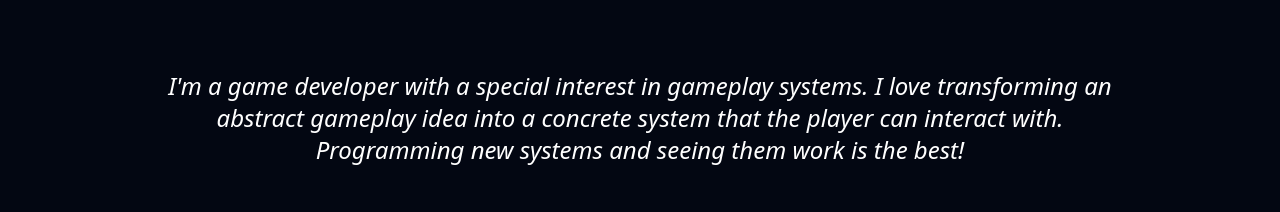
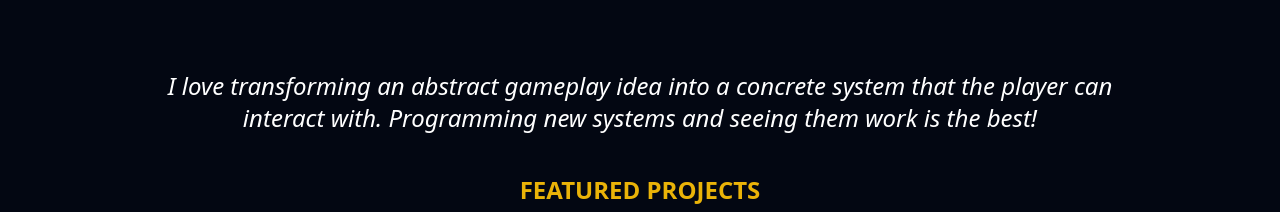
Before and after one commit to hicaku/egemen-portfolio, a Vue app: page / in a window 1280 px wide. Shown: the part 441-653 px from the top of the page. Built offline with nearby package versions, Linux system fonts and the light colour scheme.

Commit message:
Home page text edited

```diff
--- a/src/pages/HomePage.vue
+++ b/src/pages/HomePage.vue
@@ -58,8 +58,7 @@ const { downloadCV } = store;
             />
         </div>
         <blockquote class="text-2xl italic text-center">
-            I'm a game developer with a special interest in gameplay systems. I
-            love transforming an abstract gameplay idea into a concrete system
+            I love transforming an abstract gameplay idea into a concrete system
             that the player can interact with. Programming new systems and
             seeing them work is the best!
         </blockquote>
```
